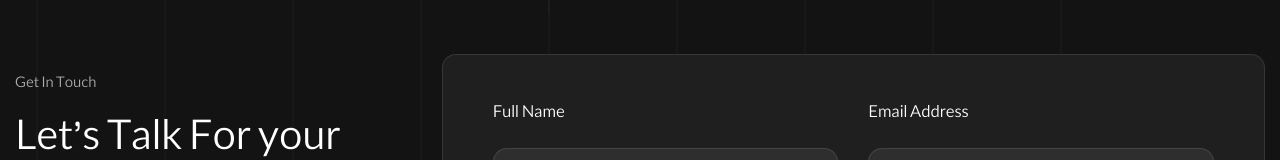
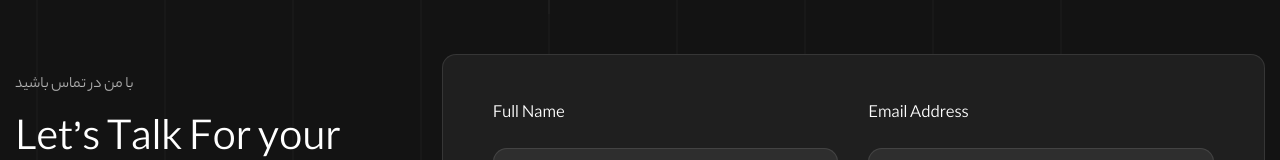
Before and after one commit to ahmadi98ir/react-template, a Next.js app: page /contact in a window 1280 px wide. Shown: the part 422-582 px from the top of the page. Built offline with nearby package versions, Linux system fonts and the light colour scheme.

Commit message:
change contact text

```diff
--- a/app/contact/page.js
+++ b/app/contact/page.js
@@ -16,7 +16,7 @@ const page = () => {
             <div className="col-lg-4">
               <div className="contact-page-content rmb-55 wow fadeInUp delay-0-2s">
                 <div className="section-title mb-30">
-                  <span className="sub-title mb-15">Get In Touch</span>
+                  <span className="sub-title mb-15">با من در تماس باشید</span>
                   <h2>
                     Let’s Talk For your <span>Next Projects</span>
                   </h2>
```
